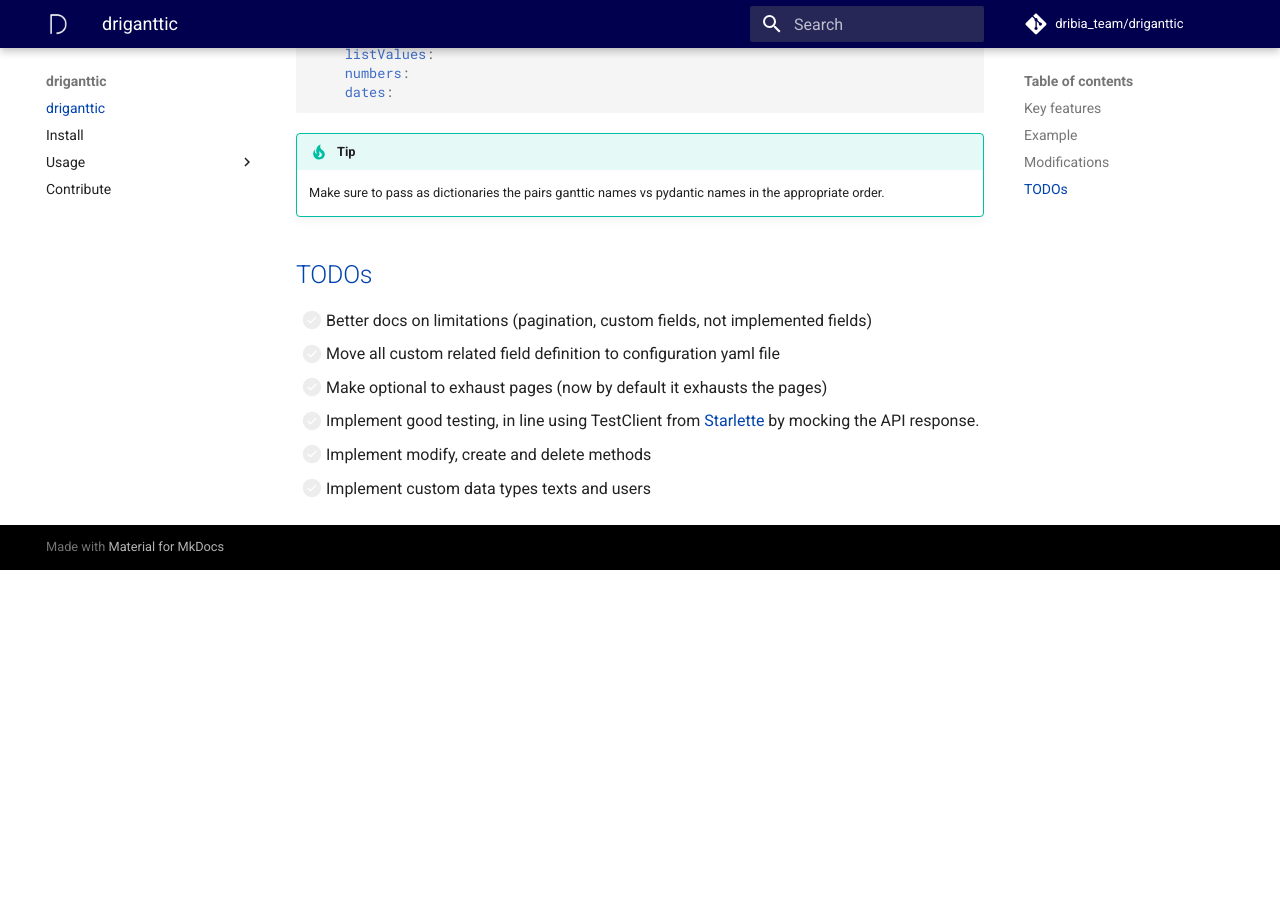
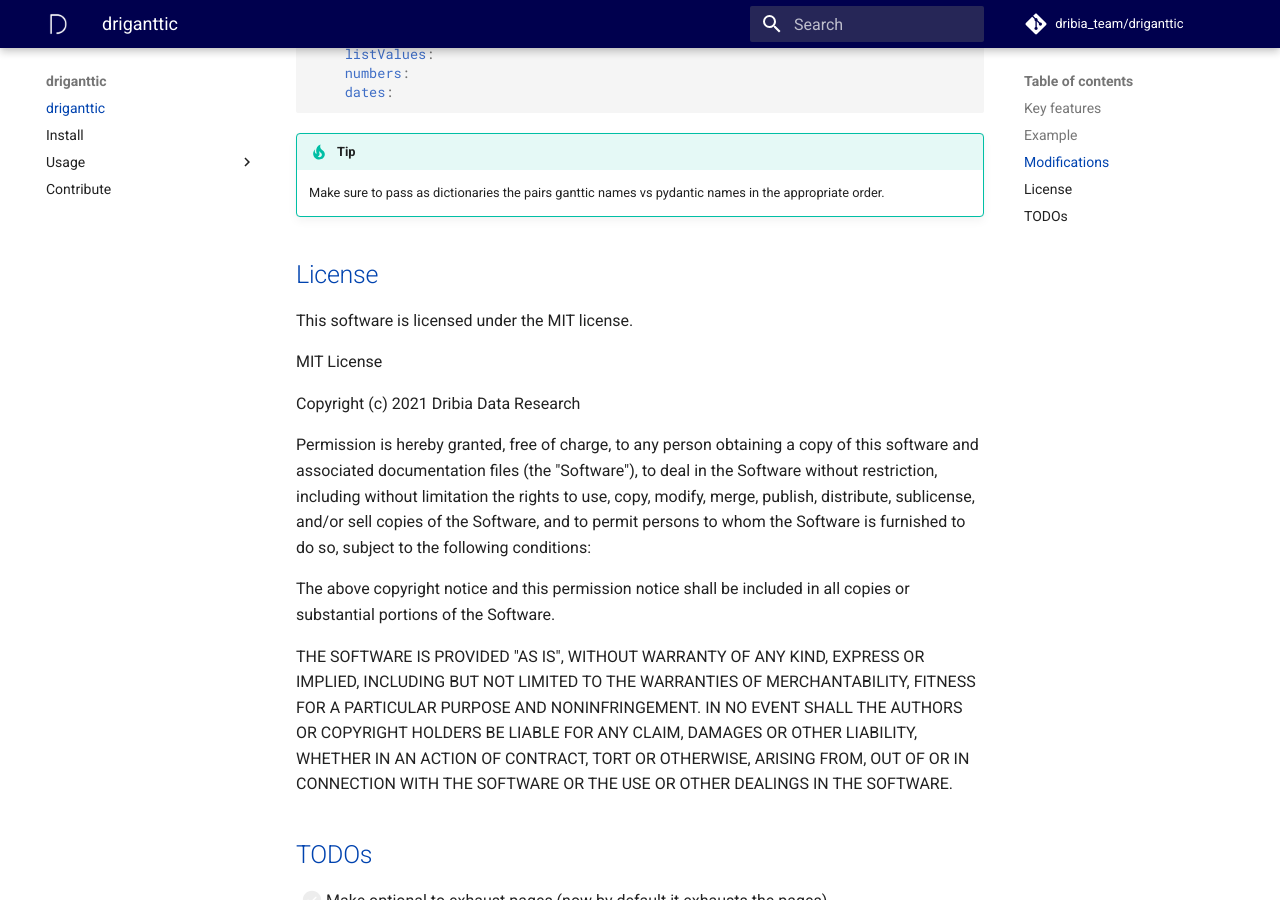
Before and after one commit to dribia/driganttic, an MkDocs documentation site: the page built from docs/index.md, in a window 1280 px wide and 900 px high, scrolled down 2229 px. Built offline with MkDocs 1.6.1 and Material for MkDocs 9.7.7, drawn with Linux system fonts in a browser that asks for light colours; comment, search, counter and statistics services are not loaded; before the commit the page ends 2799 px from its top, so only the background shows below that.

Commit message:
Added license to docs

```diff
--- a/docs/index.md
+++ b/docs/index.md
@@ -127,11 +127,34 @@ custom_fields:
     Make sure to pass as dictionaries the pairs ganttic names vs pydantic names in
     the appropriate order.
 
+## License
+
+This software is licensed under the MIT license.
+
+MIT License
+
+Copyright (c) 2021 Dribia Data Research
+
+Permission is hereby granted, free of charge, to any person obtaining a copy
+of this software and associated documentation files (the "Software"), to deal
+in the Software without restriction, including without limitation the rights
+to use, copy, modify, merge, publish, distribute, sublicense, and/or sell
+copies of the Software, and to permit persons to whom the Software is
+furnished to do so, subject to the following conditions:
+
+The above copyright notice and this permission notice shall be included in all
+copies or substantial portions of the Software.
+
+THE SOFTWARE IS PROVIDED "AS IS", WITHOUT WARRANTY OF ANY KIND, EXPRESS OR
+IMPLIED, INCLUDING BUT NOT LIMITED TO THE WARRANTIES OF MERCHANTABILITY,
+FITNESS FOR A PARTICULAR PURPOSE AND NONINFRINGEMENT. IN NO EVENT SHALL THE
+AUTHORS OR COPYRIGHT HOLDERS BE LIABLE FOR ANY CLAIM, DAMAGES OR OTHER
+LIABILITY, WHETHER IN AN ACTION OF CONTRACT, TORT OR OTHERWISE, ARISING FROM,
+OUT OF OR IN CONNECTION WITH THE SOFTWARE OR THE USE OR OTHER DEALINGS IN THE
+SOFTWARE.
 
 ## TODOs
 
-- [ ] Better docs on limitations (pagination, custom fields, not implemented fields)
-- [ ] Move all custom related field definition to configuration yaml file
 - [ ] Make optional to exhaust pages (now by default it exhausts the pages)
 - [ ] Implement good testing, in line using TestClient from [Starlette](https://fastapi.tiangolo.com/tutorial/testing/) by mocking the API response.
 - [ ] Implement modify, create and delete methods
```
Also changed, not shown: README.md (+4 -2 lines).
